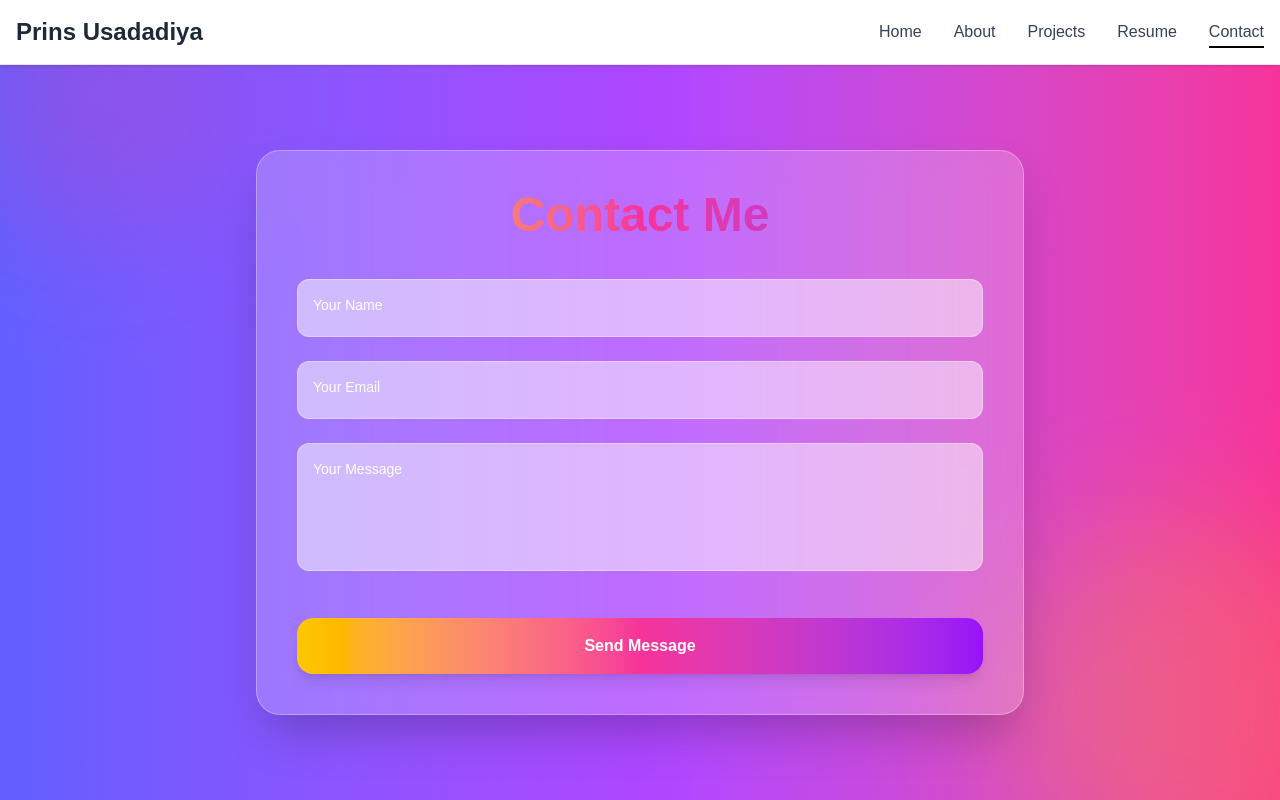
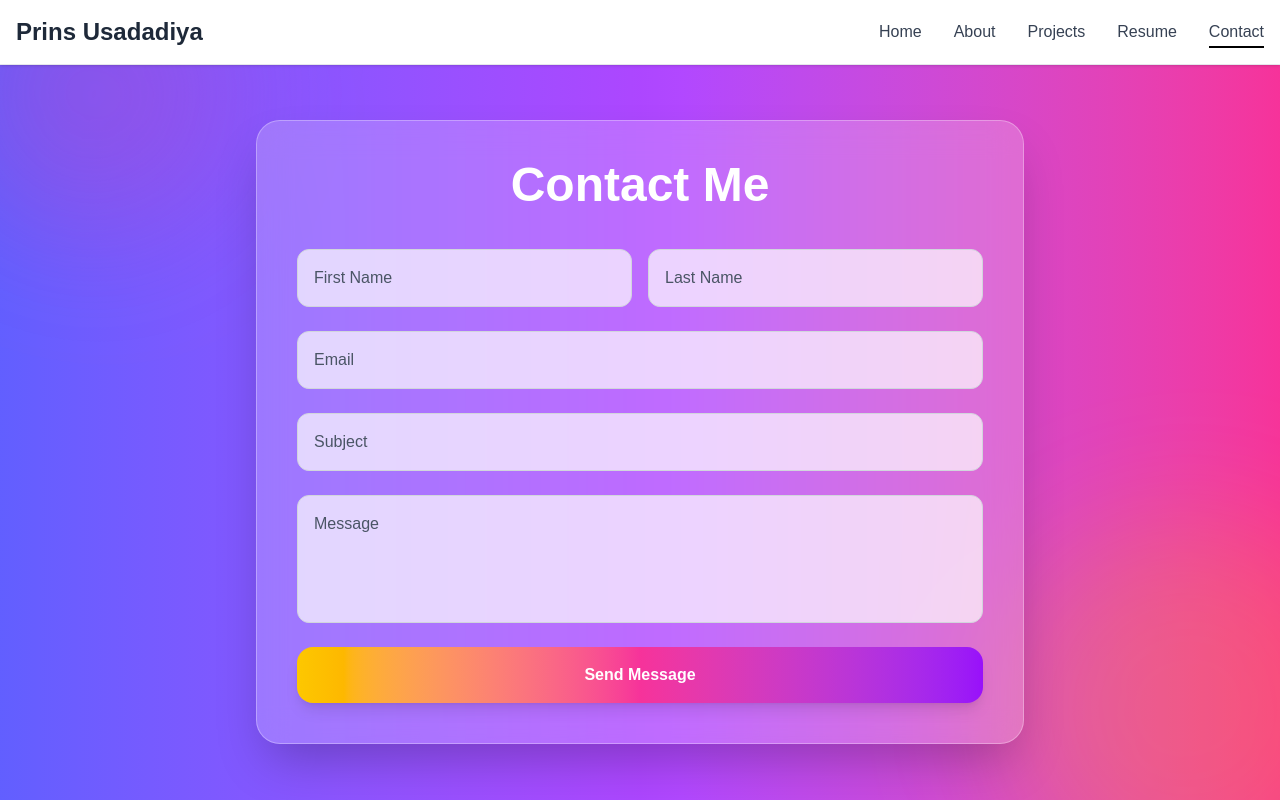
Before and after one commit to prinsusadadiya06/prins-portfolio, a Next.js app: page /contact in a window 1280 px wide. Built offline with nearby package versions, Linux system fonts and the light colour scheme.

Commit message:
contact logic change

```diff
--- a/package.json
+++ b/package.json
@@ -15,7 +15,8 @@
     "next": "16.1.7",
     "react": "19.2.3",
     "react-dom": "19.2.3",
-    "react-icons": "^5.6.0"
+    "react-icons": "^5.6.0",
+    "sonner": "^2.0.7"
   },
   "devDependencies": {
     "@tailwindcss/postcss": "^4.2.2",
--- a/src/app/contact/page.tsx
+++ b/src/app/contact/page.tsx
@@ -3,33 +3,80 @@
 import { useState } from "react";
 import { motion } from "framer-motion";
 import Navbar from "../components/Navbar";
+import emailjs from "@emailjs/browser";
+import { toast } from "sonner";
 
 export default function ContactPage() {
-  const [name, setName] = useState("");
-  const [email, setEmail] = useState("");
-  const [message, setMessage] = useState("");
+  const [form, setForm] = useState({
+    name: "",
+    lname: "",
+    email: "",
+    sub: "",
+    message: "",
+  });
 
-  const handleSubmit = (e: React.FormEvent) => {
+  const handleChange = (
+    e: React.ChangeEvent<HTMLInputElement | HTMLTextAreaElement>
+  ) => {
+    setForm({
+      ...form,
+      [e.target.name]: e.target.value,
+    });
+  };
+
+  const handleSubmit = async (e: React.FormEvent) => {
     e.preventDefault();
-    alert(`Message sent!\nName: ${name}\nEmail: ${email}\nMessage: ${message}`);
-    setName("");
-    setEmail("");
-    setMessage("");
+
+    const { name, lname, email, sub, message } = form;
+
+    if (!name || !lname || !email || !sub || !message) {
+      toast.error("Please fill all fields");
+      return;
+    }
+
+    const loadingToast = toast.loading("Sending message...");
+
+    try {
+      await emailjs.send(
+        "service_57cqghn",
+        "template_ojvzmnk",
+        form,
+        "r8GFG6CFhuqB1pYgn"
+      );
+
+      toast.success("Message sent successfully", {
+        id: loadingToast,
+      });
+
+      setForm({
+        name: "",
+        lname: "",
+        email: "",
+        sub: "",
+        message: "",
+      });
+    } catch (error) {
+      console.log(error);
+      toast.error("Failed to send", {
+        id: loadingToast,
+      });
+    }
   };
 
   return (
     <>
       <Navbar />
+
       <div className="relative min-h-screen md:pt-16 pt-16 flex items-center justify-center px-4 bg-gradient-to-r from-indigo-500 via-purple-500 to-pink-500 overflow-hidden">
 
-        {/* Background floating blobs */}
+        {/* Background blobs */}
         <motion.div
-          className="absolute w-72 h-72 bg-pink-500/20 rounded-full top-[-50px] left-[-50px] filter blur-3xl"
+          className="absolute w-72 h-72 bg-pink-500/20 rounded-full top-[-50px] left-[-50px] blur-3xl"
           animate={{ rotate: 360 }}
           transition={{ repeat: Infinity, duration: 150, ease: "linear" }}
         />
         <motion.div
-          className="absolute w-96 h-96 bg-yellow-400/20 rounded-full bottom-[-100px] right-[-100px] filter blur-3xl"
+          className="absolute w-96 h-96 bg-yellow-400/20 rounded-full bottom-[-100px] right-[-100px] blur-3xl"
           animate={{ rotate: -360 }}
           transition={{ repeat: Infinity, duration: 200, ease: "linear" }}
         />
@@ -41,68 +88,71 @@ export default function ContactPage() {
           animate={{ opacity: 1, y: 0 }}
           transition={{ duration: 1 }}
         >
-          <h1 className="text-4xl md:text-5xl font-extrabold mb-10 text-center bg-clip-text text-transparent bg-gradient-to-r from-yellow-400 via-pink-500 to-purple-600">
+          <h1 className="text-4xl md:text-5xl font-extrabold mb-10 text-center text-white">
             Contact Me
           </h1>
 
           <form onSubmit={handleSubmit} className="flex flex-col gap-6">
 
-            {/* Name Input */}
-            <div className="relative">
+            {/* First + Last Name */}
+            <div className="flex gap-4">
               <input
                 type="text"
-                value={name}
-                onChange={(e) => setName(e.target.value)}
-                placeholder="Your Name"
-                required
-                className="peer w-full p-4 rounded-xl outline-none bg-white/50 border border-white/30 placeholder-transparent focus:ring-2 focus:ring-pink-400 focus:border-pink-400 transition"
+                name="name"
+                placeholder="First Name"
+                value={form.name}
+                onChange={handleChange}
+                className="w-1/2 p-4 rounded-xl bg-white/70 text-black placeholder-gray-600 outline-none border border-gray-300"
               />
-              <label className={`absolute left-4 text-white text-sm transition-all
-              ${name ? "-top-2 text-pink-400 text-sm" : "top-4 text-gray-200 text-base"}`}>
-                Your Name
-              </label>
+              <input
+                type="text"
+                name="lname"
+                placeholder="Last Name"
+                value={form.lname}
+                onChange={handleChange}
+                className="w-1/2 p-4 rounded-xl bg-white/70 text-black placeholder-gray-600 outline-none border border-gray-300"
+              />
             </div>
 
-            {/* Email Input */}
-            <div className="relative">
-              <input
-                type="email"
-                value={email}
-                onChange={(e) => setEmail(e.target.value)}
-                placeholder="Your Email"
-                required
-                className="peer w-full p-4 rounded-xl outline-none bg-white/50 border border-white/30 placeholder-transparent focus:ring-2 focus:ring-pink-400 focus:border-pink-400 transition"
-              />
-              <label className={`absolute left-4 text-white text-sm transition-all
-              ${email ? "-top-2 text-pink-400 text-sm" : "top-4 text-gray-200 text-base"}`}>
-                Your Email
-              </label>
-            </div>
+            {/* Email */}
+            <input
+              type="email"
+              name="email"
+              placeholder="Email"
+              value={form.email}
+              onChange={handleChange}
+              className="p-4 rounded-xl bg-white/70 text-black placeholder-gray-600 outline-none border border-gray-300"
+            />
 
-            {/* Message Input */}
-            <div className="relative">
-              <textarea
-                value={message}
-                onChange={(e) => setMessage(e.target.value)}
-                placeholder="Your Message"
-                required
-                className="peer w-full p-4 rounded-xl outline-none bg-white/50 border border-white/30 placeholder-transparent focus:ring-2 focus:ring-pink-400 focus:border-pink-400 h-32 resize-none transition"
-              />
-              <label className={`absolute left-4 text-white text-sm transition-all
-              ${message ? "-top-2 text-pink-400 text-sm" : "top-4 text-gray-200 text-base"}`}>
-                Your Message
-              </label>
-            </div>
+            {/* Subject */}
+            <input
+              type="text"
+              name="sub"
+              placeholder="Subject"
+              value={form.sub}
+              onChange={handleChange}
+              className="p-4 rounded-xl bg-white/70 text-black placeholder-gray-600 outline-none border border-gray-300"
+            />
 
-            {/* Submit Button */}
+            {/* Message */}
+            <textarea
+              name="message"
+              placeholder="Message"
+              value={form.message}
+              onChange={handleChange}
+              className="p-4 rounded-xl bg-white/70 text-black placeholder-gray-600 outline-none border border-gray-300 h-32 resize-none"
+            />
+
+            {/* Button */}
             <motion.button
               type="submit"
-              whileHover={{ scale: 1.05, boxShadow: "0px 0px 20px rgba(255, 192, 203, 0.6)" }}
+              whileHover={{ scale: 1.05 }}
               whileTap={{ scale: 0.95 }}
-              className="mt-4 py-4 px-8 bg-gradient-to-r from-yellow-400 via-pink-500 to-purple-600 text-white font-bold rounded-2xl shadow-lg hover:shadow-2xl transition-all"
+              className="py-4 bg-gradient-to-r from-yellow-400 via-pink-500 to-purple-600 text-white font-bold rounded-2xl shadow-lg"
             >
               Send Message
             </motion.button>
+
           </form>
         </motion.div>
       </div>
--- a/src/app/layout.tsx
+++ b/src/app/layout.tsx
@@ -1,7 +1,7 @@
 import type { Metadata } from "next";
 import { Geist, Geist_Mono } from "next/font/google";
 import "./globals.css";
-
+import { Toaster } from "sonner";
 const geistSans = Geist({
   variable: "--font-geist-sans",
   subsets: ["latin"],
@@ -31,6 +31,7 @@ export default function RootLayout({
         className={`${geistSans.variable} ${geistMono.variable} antialiased`}
       >
         {children}
+        <Toaster position="top-right" richColors />
       </body>
     </html>
   );
```
Also changed, not shown: 1 other file (tests, documents, lock files or other folders).
